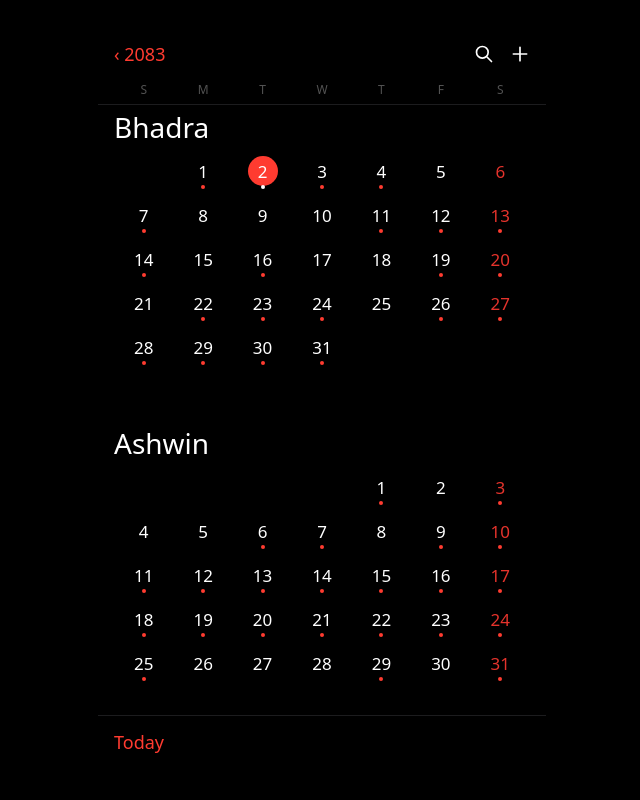
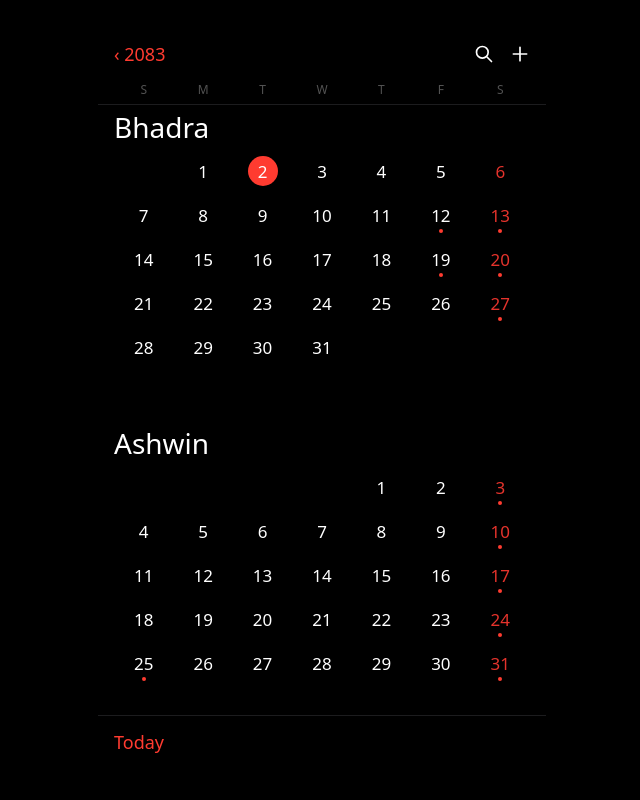
Before and after one commit to balibabu/calendar, a plain HTML site: page index.html in a window 1280 px wide. Shown: the whole page, without its empty margins (318-958 px from the left). Drawn offline with nearby package versions, Linux system fonts and the light colour scheme.

Commit message:
dot on only holiday

```diff
--- a/index.html
+++ b/index.html
@@ -405,7 +405,7 @@
           const currentAdDate = new Date(meta.startAdDate.getTime() + (day - 1) * 86400000);
           const { isHoliday } = this.eventProvider.getDayMetaData(currentAdDate);
           const events = this.eventProvider.getEvents(meta.year, meta.monthIndex, day);
-          const hasEvents = events.length > 0;
+          const hasEvents = events.some(evt => evt.isPublicHoliday);
 
           const isToday =
             meta.year === today.bsYear &&
```
